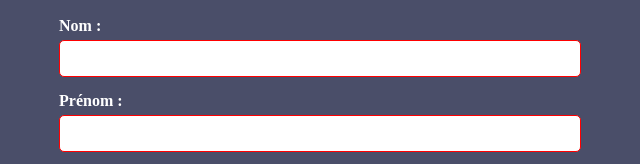
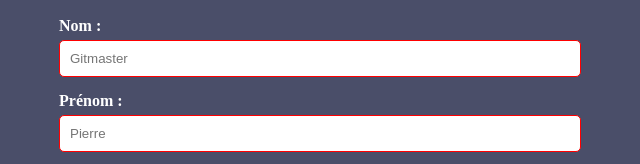
Before and after one commit to Yanis-222/PastaLaVista, a plain HTML site: page index.html in a window 1280 px wide. Shown: the part 1811-1975 px from the top of the page, 331-971 px from the left. Drawn offline with Linux system fonts and the light colour scheme.

Commit message:
uptade yanis

```diff
--- a/index.html
+++ b/index.html
@@ -96,12 +96,12 @@
             <form id="contactForm" action="#" method="post">
                 <div class="form-group">
                     <label for="nom">Nom :</label>
-                    <input type="text" id="nom" name="nom" required>
+                    <input type="text" id="nom" name="nom" placeholder="Gitmaster" required>
                     <span id="nomError" class="error-message"></span>
                 </div>
                 <div class="form-group">
                     <label for="prenom">Prénom :</label>
-                    <input type="text" id="prenom" name="prenom" required>
+                    <input type="text" id="prenom" name="prenom" placeholder="Pierre" required>
                     <span id="prenomError" class="error-message"></span>
                 </div>
                 <div class="form-group">
```
Also changed, not shown: script.js (+0 -14 lines).
